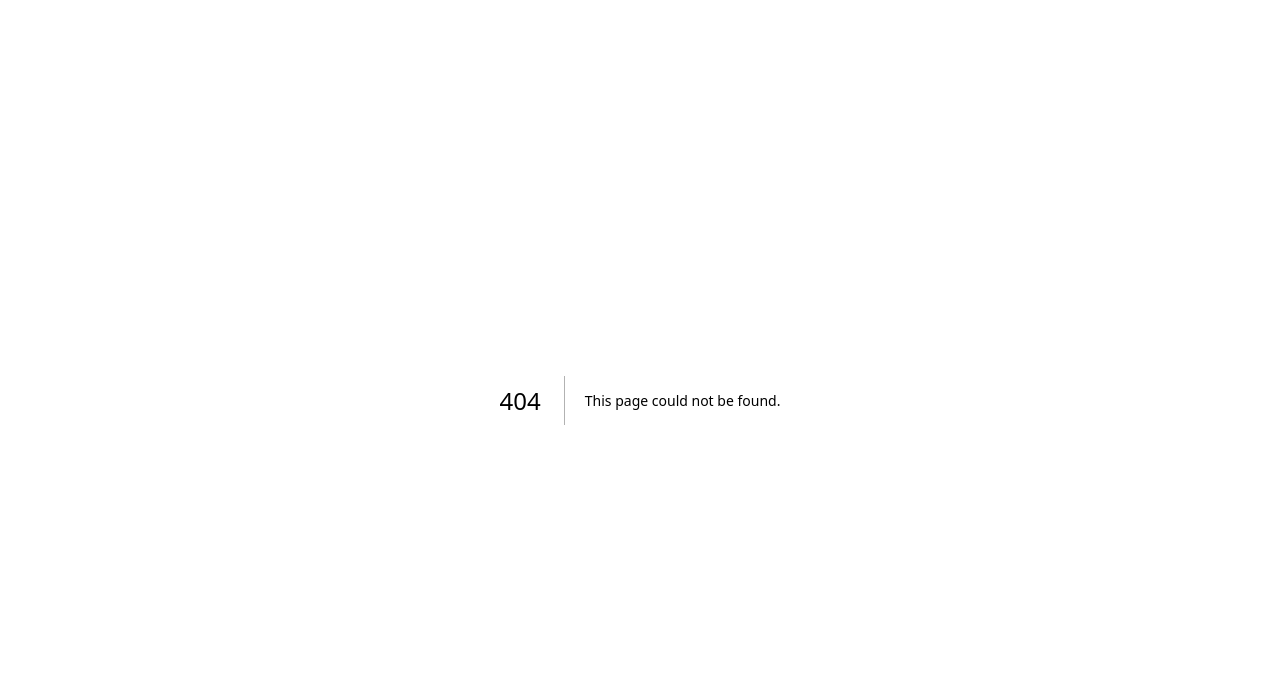
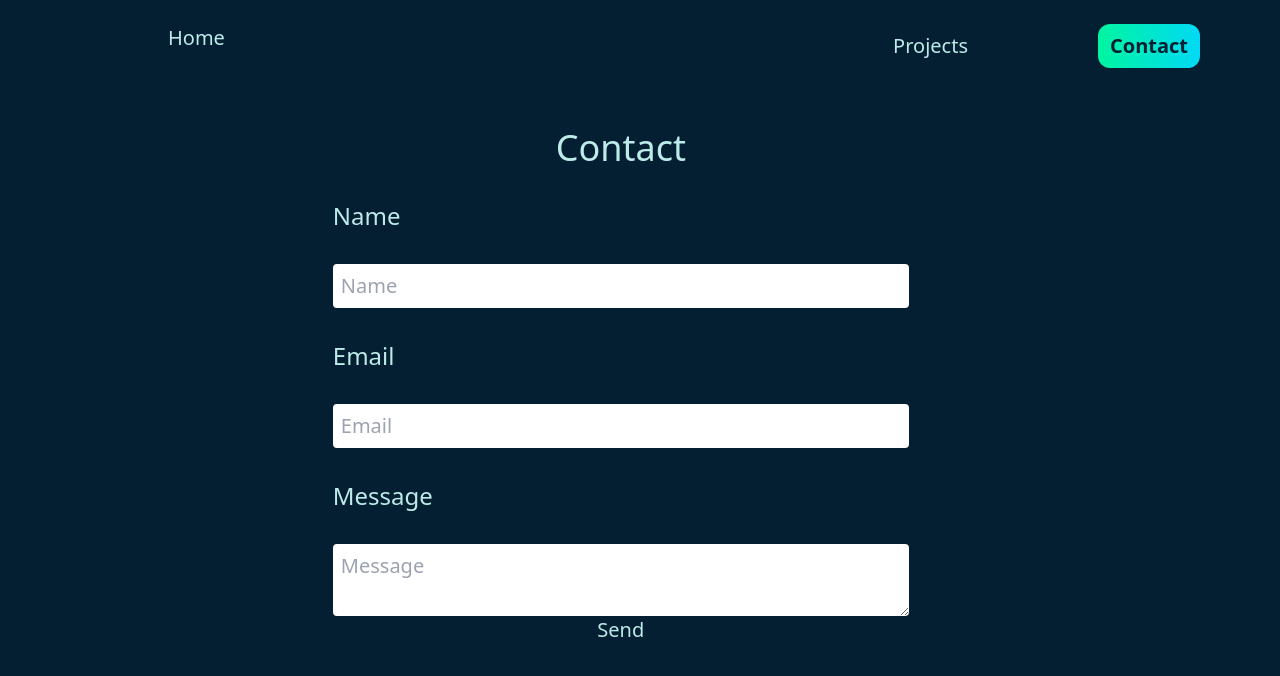
Before and after one commit to syed-rafat/portfolio, a Next.js app: page /contact in a window 1280 px wide. Before the commit this address had no page. Shown: the top 676 px of the page. Built offline with nearby package versions, Linux system fonts and the light colour scheme.

Commit message:
Built card for projects

```diff
--- /dev/null
+++ b/components/Navbar.js
@@ -0,0 +1,25 @@
+import React from "react";
+import Link from "next/link";
+
+
+const Navbar = () => {
+    return (
+        <section className="h-[10vh]">
+        <nav className="pt-6 pl-28 h-[10vh] fixed z-20 bg-mainbg w-full">
+          <ul className="flex">
+            <li className="text-xl px-14">
+              <Link href="/">Home</Link>
+            </li>
+            <li className="text-xl px-14 fixed right-[16rem] pt-2">
+              <a href="#">Projects</a>
+            </li>
+            <li className="text-xl px-14">
+              <button className="fixed right-20 bg-gradient-to-r from-gradient_from to-gradient_to border-mainbg text-mainbg font-semibold  py-2 px-3 rounded-xl md:mx-auto"><a href="#">Contact</a></button>
+            </li>
+          </ul>
+        </nav>
+        </section>
+    );
+}
+
+export default Navbar;
--- /dev/null
+++ b/components/contactForm.js
@@ -0,0 +1,55 @@
+import { Formik, Form, Field, ErrorMessage } from 'formik';
+import * as Yup from 'yup';
+
+const ContactForm = () => {
+  const initialValues = {
+    name: '',
+    email: '',
+    message: '',
+  };
+
+  const validationSchema = Yup.object().shape({
+    name: Yup.string().required('Name is required'),
+    email: Yup.string().email('Invalid email').required('Email is required'),
+    message: Yup.string().required('Message is required'),
+  });
+
+  const handleSubmit = (values, { setSubmitting, resetForm }) => {
+    // Send the form data to your server or a service like Formspree
+    console.log(values);
+
+    setSubmitting(false);
+    resetForm();
+  };
+
+  return (
+    <Formik
+      initialValues={initialValues}
+      validationSchema={validationSchema}
+      onSubmit={handleSubmit}
+    >
+      {({ isSubmitting }) => (
+        <Form className='flex flex-col w-[45%] ml-[26vw] pt-12'>
+            <h1 className='text-4xl text-center'>Contact</h1>
+            <label className='text-2xl text-text py-8'>Name</label>
+          <Field type="text" name="name" placeholder="Name" className="rounded p-2 text-mainbg w-full"/>
+          <ErrorMessage name="name" component="div" className='text-yellow-300 text-base'/>
+
+            <label className='text-2xl text-text py-8'>Email</label>
+          <Field type="email" name="email" placeholder="Email" className="rounded p-2 text-mainbg w-full"/>
+          <ErrorMessage name="email" component="div" className='text-yellow-300 text-base'/>
+
+            <label className='text-2xl py-8 text-text'>Message</label>
+          <Field as="textarea" name="message" placeholder="Message" className="rounded p-2 text-mainbg w-full"/>
+          <ErrorMessage name="message" component="div" className='text-yellow-300 text-base'/>
+
+          <button type="submit" disabled={isSubmitting}>
+            Send
+          </button>
+        </Form>
+      )}
+    </Formik>
+  );
+};
+
+export default ContactForm;
--- /dev/null
+++ b/components/portfolioCards/Card.js
@@ -0,0 +1,40 @@
+import Link from "next/link";
+import imageUrlBuilder from "@sanity/image-url";
+import { createClient } from "next-sanity";
+
+let client = createClient({
+  projectId: "ovfw6pap",
+  dataset: "production",
+  apiVersion: "2022-12-29",
+  useCdn: false,
+});
+
+const builder = imageUrlBuilder(client);
+
+function urlFor(source) {
+  return builder.image(source);
+}
+
+const Card = (project) => {
+    const { title, description, link, name } = project;
+  return (
+    <div className="max-w-sm rounded overflow-hidden shadow-lg hover:shadow-xl transition-all duration-300">
+      <img
+        className="w-full h-64 object-cover"
+        src={urlFor(project.image).url()}
+        alt={name}
+      />
+      <div className="px-6 py-4">
+        <div className="font-bold text-xl mb-2">{title}</div>
+        <p className="text-gray-700 text-base">{description}</p>
+      </div>
+      <div className="px-6 py-4">
+        <Link href={link} className="bg-blue-500 hover:bg-blue-700 text-white font-bold py-2 px-4 rounded">
+            View Project
+        </Link>
+      </div>
+    </div>
+  );
+};
+
+export default Card;
--- /dev/null
+++ b/components/portfolioCards/CardList.js
@@ -0,0 +1,17 @@
+import Card from './Card';
+
+const CardList = ({ projects }) => {
+  return (
+    <div className="px-4 py-12">
+      <div className="flex flex-wrap -mx-2">
+        {projects.map((project) => (
+          <div className="px-2 w-full sm:w-1/2 lg:w-1/3" key={project.title}>
+            <Card {...project} />
+          </div>
+        ))}
+      </div>
+    </div>
+  );
+};
+
+export default CardList;
--- a/package.json
+++ b/package.json
@@ -17,11 +17,13 @@
     "@types/react-dom": "18.0.10",
     "eslint": "8.30.0",
     "eslint-config-next": "13.1.1",
+    "formik": "^2.2.9",
     "next": "13.1.1",
     "next-sanity": "^3.1.8",
     "react": "18.2.0",
     "react-dom": "18.2.0",
-    "typescript": "4.9.4"
+    "typescript": "4.9.4",
+    "yup": "^0.32.11"
   },
   "devDependencies": {
     "autoprefixer": "^10.4.13",
--- /dev/null
+++ b/pages/contact.js
@@ -0,0 +1,24 @@
+import React from "react";
+import Head from "next/head";
+import Navbar from "../components/Navbar";
+import ContactForm from "../components/contactForm";
+
+const Contact = () => {
+  return (
+    <>
+      <Head>
+        <title>Contact</title>
+        <meta name="description" content="Contact page" />
+      </Head>
+      <div className=" text-text bg-mainbg h-[100vh] w-[100vw]">
+        {/* Navbar */}
+        <Navbar />
+        <div className="relative text-xl bg-mainbg h-full">
+            <ContactForm />
+        </div>
+      </div>
+    </>
+  );
+};
+
+export default Contact;
--- a/pages/index.jsx
+++ b/pages/index.jsx
@@ -4,6 +4,10 @@ import { Inter } from "@next/font/google";
 import styles from "../styles/Home.module.css";
 import { createClient } from "next-sanity";
 import imageUrlBuilder from "@sanity/image-url";
+import Link from "next/link";
+import Navbar from "../components/Navbar";
+import CardList from "../components/portfolioCards/CardList";
+import Card from "../components/portfolioCards/Card";
 
 const inter = Inter({ subsets: ["latin"] });
 
@@ -35,21 +39,8 @@ export default function Home({ portfolio }) {
         <link rel="icon" href="/favicon.ico" />
       </Head>
       <div className=" text-text bg-mainbg">
-        <section className="h-[10vh]">
-        <nav className="pt-6 pl-28 h-[10vh] fixed z-20 bg-mainbg w-full">
-          <ul className="flex">
-            <li className="text-xl px-14">
-              <a href="#">Home</a>
-            </li>
-            <li className="text-xl px-14 fixed right-[16rem] pt-2">
-              <a href="#">Projects</a>
-            </li>
-            <li className="text-xl px-14">
-              <button className="fixed right-20 bg-gradient-to-r from-gradient_from to-gradient_to border-mainbg text-mainbg font-semibold  py-2 px-3 rounded-xl md:mx-auto"><a href="#">Contact</a></button>
-            </li>
-          </ul>
-        </nav>
-        </section>
+        {/* Navbar */}
+        <Navbar />
         <div className="relative text-xl">
           {/* Hero section */}
           <section className="relative h-[90vh]">
@@ -67,9 +58,11 @@ export default function Home({ portfolio }) {
                       Building various complex web applications with Next.js,
                       React.js Tailwind, Django, Django Restframework
                     </p>
+                    <Link href="/contact">
                       <button className="mt-5 bg-gradient-to-r from-gradient_from to-gradient_to border-mainbg text-mainbg font-semibold  py-3 px-5 rounded-lg md:mx-auto">
                         Contact Me
                       </button>
+                    </Link>
                   </div>
                 </div>
                 {/* Hero image */}
@@ -99,29 +92,39 @@ export default function Home({ portfolio }) {
           {/* Project section */}
           <section>
             <h1>My Projects</h1>
+            <div className="px-4 py-12">
+              <div className="flex flex-wrap -mx-2">
                 {portfolio.map((project) => (
-              <div key={project.title}>
-                <a href="{project.link}">
+                  <div className="px-2 w-full sm:w-1/2 lg:w-1/3" key={project.title}>
+                  <div
+                    className="max-w-sm rounded overflow-hidden shadow-lg hover:shadow-xl transition-all duration-300"
+                  >
                     <img
+                      className="w-full h-64 object-cover"
                       src={urlFor(project.image).url()}
                       alt={project.title}
-                    width={300}
-                    height={300}
                     />
-                  <h1>{project.title}</h1>
-                </a>
-                <p>{project.description}</p>
+                    <div className="px-6 py-4">
+                      <div className="font-bold text-xl mb-2">
+                        {project.title}
+                      </div>
+                      <p className="text-gray-700 text-base">
+                        {project.description}
+                      </p>
+                    </div>
+                    <div className="px-6 py-4">
+                      <Link
+                        href={project.link}
+                        className="bg-blue-500 hover:bg-blue-700 text-white font-bold py-2 px-4 rounded"
+                      >
+                        View Project
+                      </Link>
+                    </div>
+                  </div>
                   </div>
                 ))}
-            {!portfolio[0].length > 0 && (
-              <div>
-                <div>¯\_(ツ)_/¯</div>
-                <p>
-                  Your data will show up here when youve configured everything
-                  correctly
-                </p>
               </div>
-            )}
+            </div>
           </section>
           {/* Contact section */}
         </div>
--- a/tailwind.config.js
+++ b/tailwind.config.js
@@ -1,4 +1,6 @@
 /** @type {import('tailwindcss').Config} */
+const colors = require('tailwindcss/colors')
+
 module.exports = {
   content: [
     "./pages/**/*.{js,ts,jsx,tsx}",
@@ -13,6 +15,9 @@ module.exports = {
       'gradient_from': '#00F5A0',
       'gradient_to': '#00D9F5',
       'black': '#000000',
+      'white': colors.white,
+      'yellow': colors.amber,
+      ...colors,
     },
     screens: {
       'md': {'max': '767px'},
```
Also changed, not shown: 1 other file (tests, documents, lock files or other folders). Lines whose indentation alone changed are shown as unchanged.
